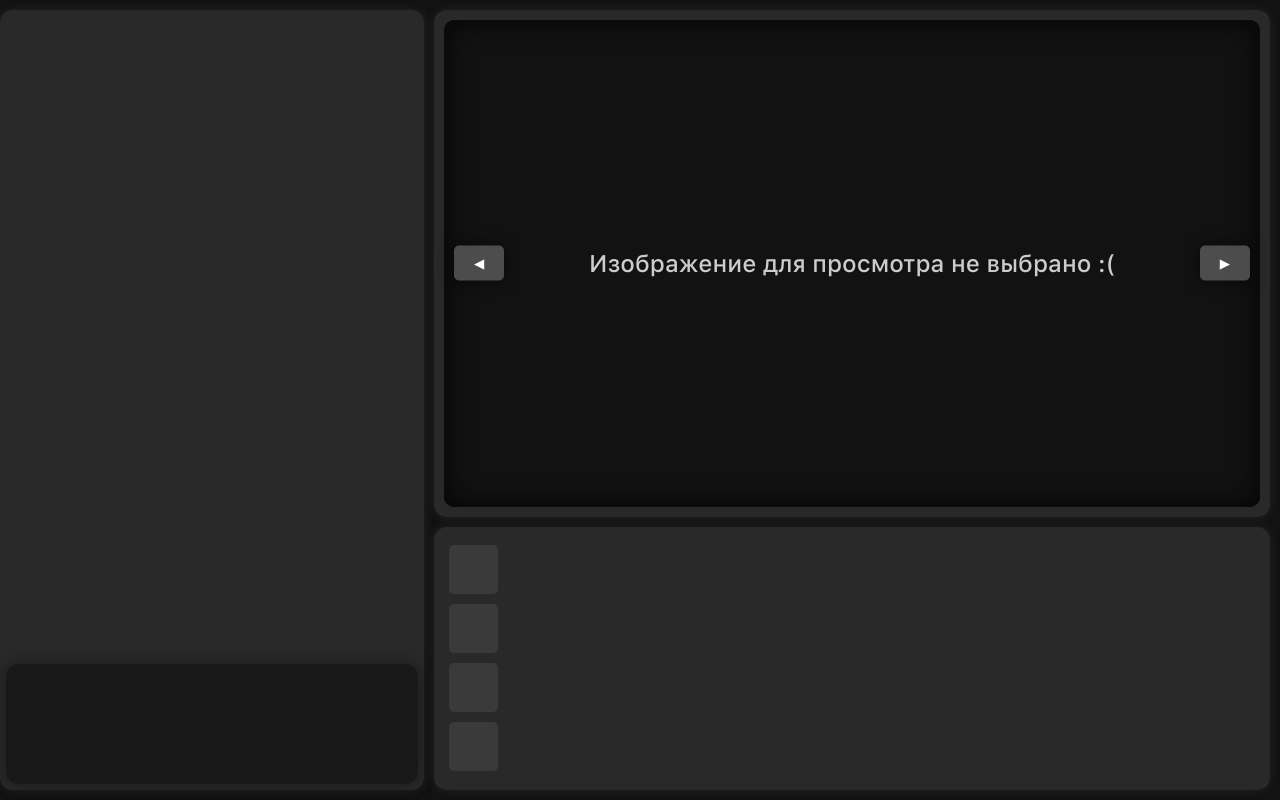
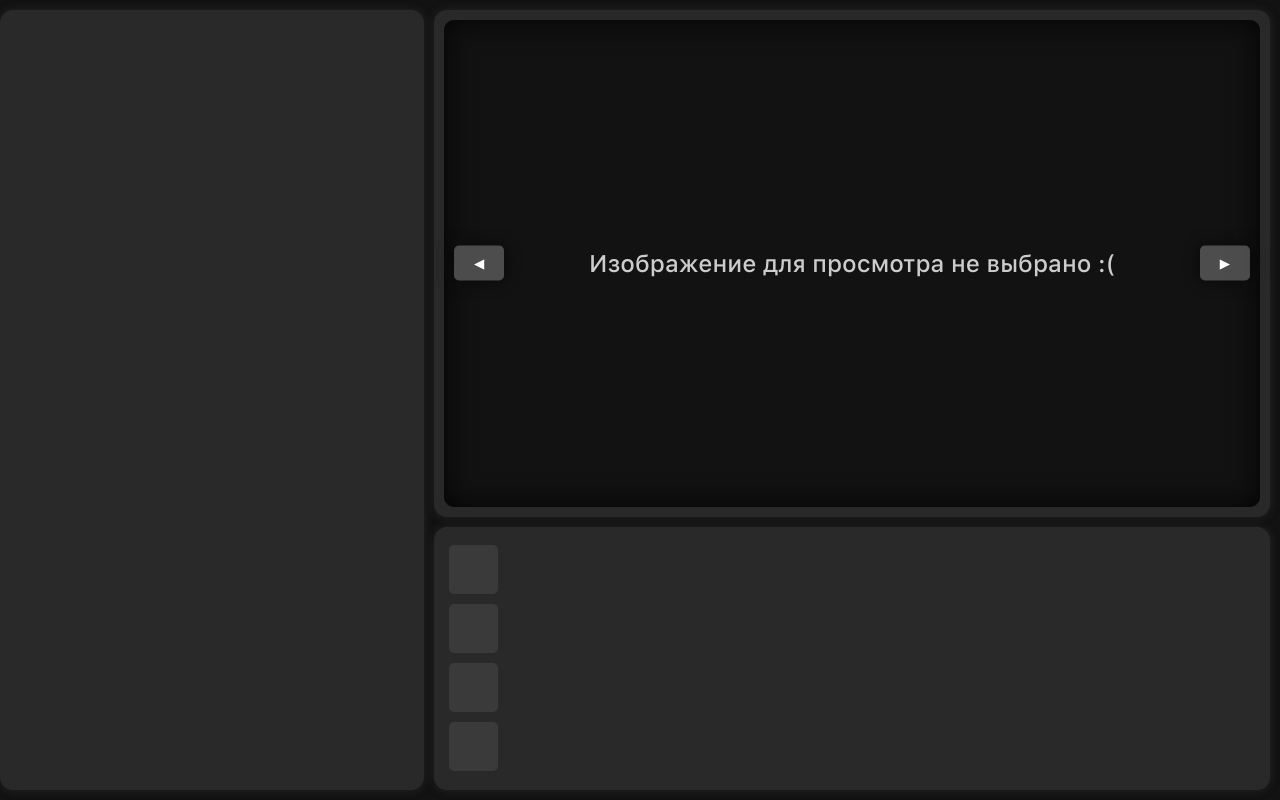
Before and after one commit to mrvasil/PicBrowser, a Flask app: page /main in a window 1280 px wide. Run offline with Flask 3, Linux system fonts and the light colour scheme; data that the repository does not hold is empty.

Commit message:
del filter box

```diff
--- a/interface/templates/main.html
+++ b/interface/templates/main.html
@@ -11,12 +11,12 @@
         <div class="thumbnail" draggable="true"><img src="/uploads/{{image}}" data-filename="{{ image }}"></div>
         {% endfor %}
     </div>
-    <div class="sidebar-filters">
-        <!-- <div class="filter-item">
+    <!-- <div class="sidebar-filters">
+        <div class="filter-item">
             <input type="checkbox" id="filter-checkbox">
             <label for="filter-checkbox">Фильтр</label>
-        </div> -->
-    </div>
+        </div>
+    </div> -->
 </div>
 <div class="main-content">
     <div class="image-viewer">
```
